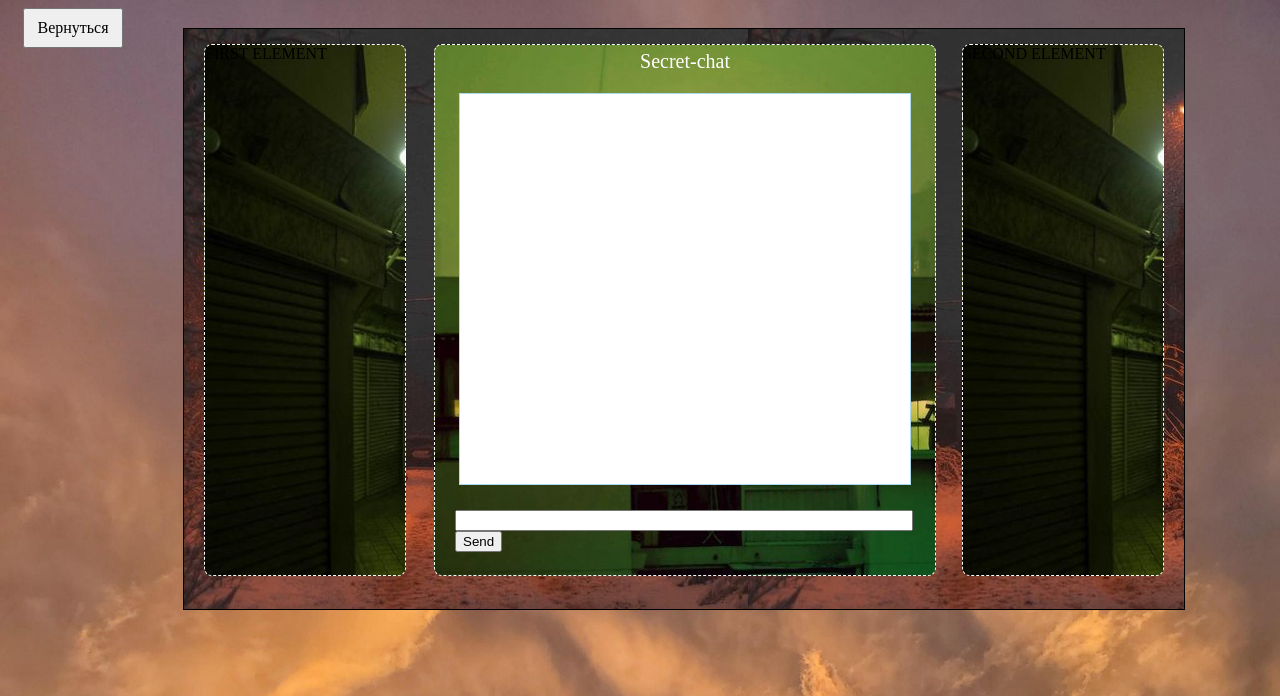
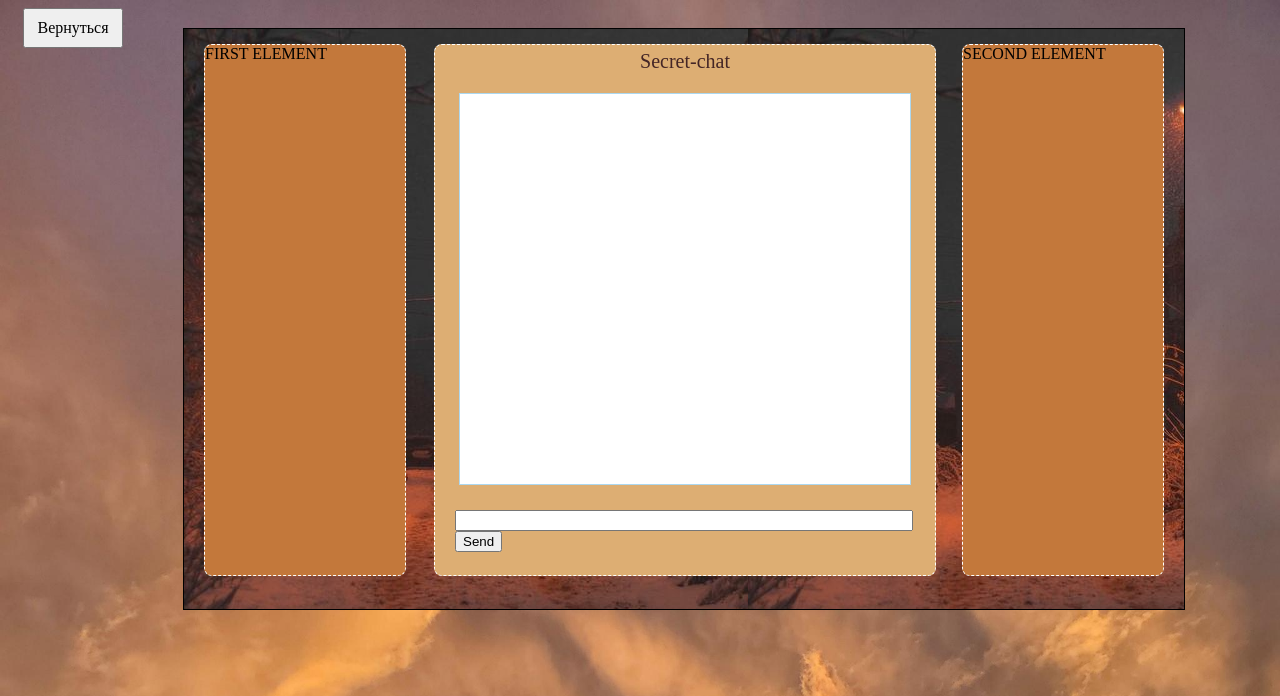
Before and after one commit to seesoshi/inini, a plain HTML site: page nn/page3.html in a window 1280 px wide. Shown: the top 696 px of the page. Drawn offline with Linux system fonts and the light colour scheme.

Commit message:
Add files via upload

```diff
--- a/nn/style3.css
+++ b/nn/style3.css
@@ -49,6 +49,7 @@ body {
 	border-style: dashed;
 	background: url(backfonts/14.jpg);
 	-webkit-border-radius: 8px;
+	background: #c3783b;
 }
 
 #carpet2 {
@@ -61,6 +62,7 @@ body {
 	border-style: dashed;
 	background: url(backfonts/14.jpg);
 	-webkit-border-radius: 8px;
+	background: #c3783b;
 }
 
 #carpet3 {
@@ -74,9 +76,10 @@ body {
 	background: url(backfonts/11.jpg);
 	background-size: 100%;
 	-webkit-border-radius: 8px;
+	background: #ddae73;
 }
 #chatname {
-	color:#ffffff;
+	color:#442626;
 	font-family: "Candara Light";
 	text-align: center;
 	font-size: 20px;
```
